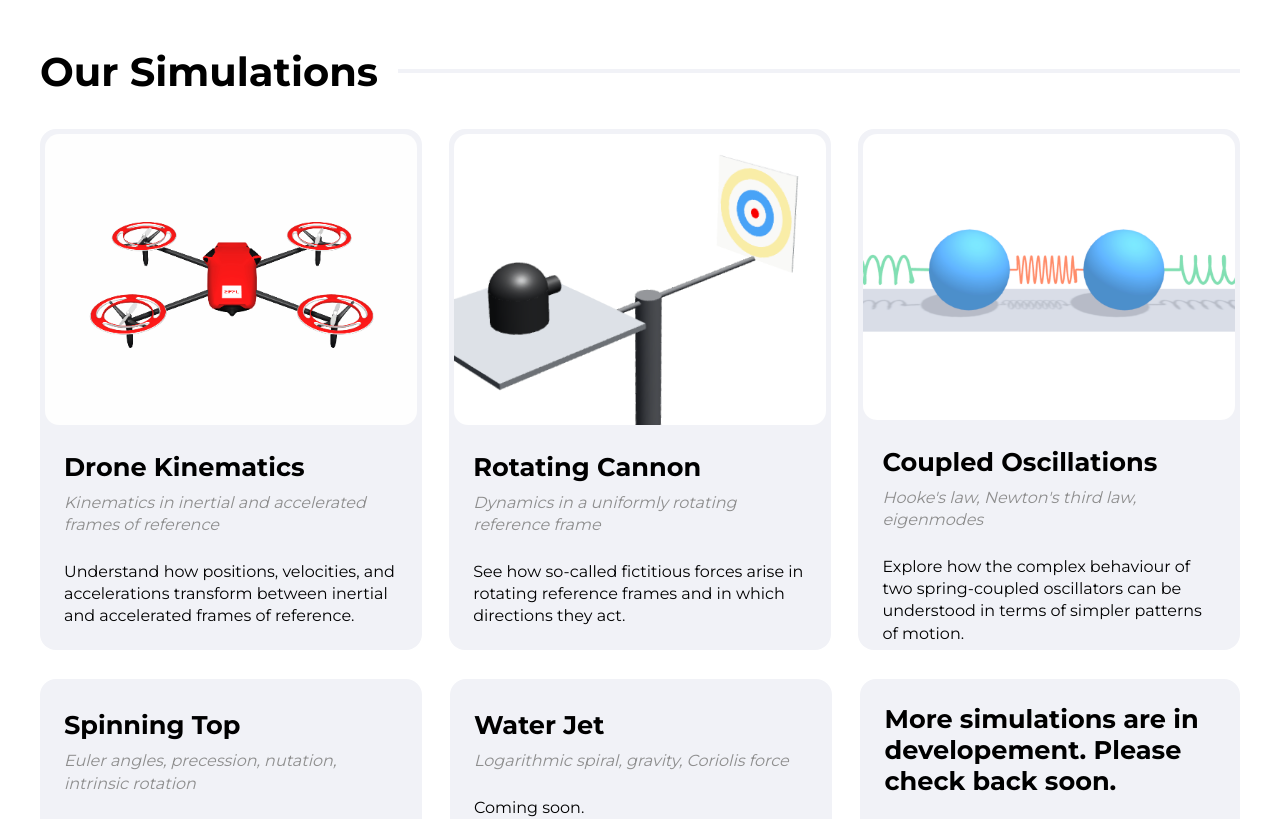
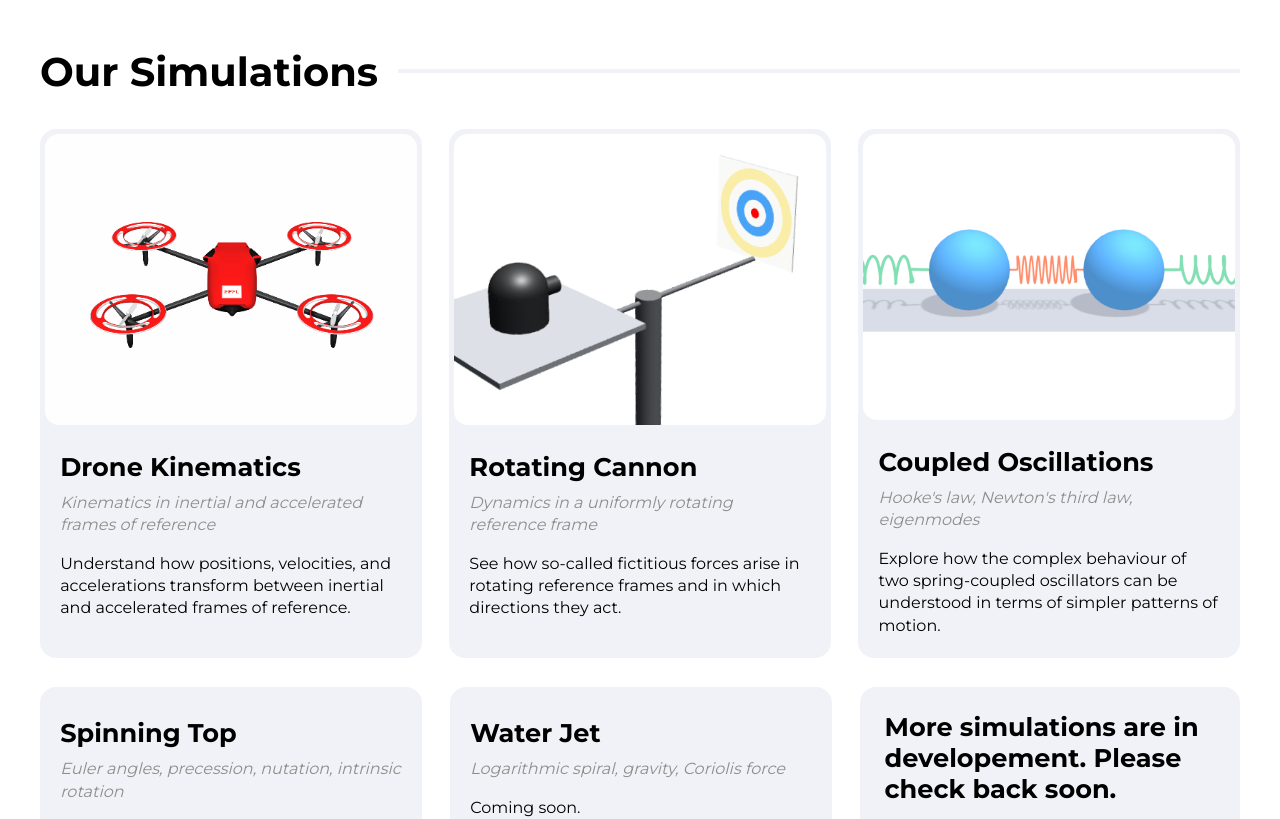
Before and after one commit to epfl-physics/epfl-physics.github.io, a React (Create React App) app: page /#/ in a window 1280 px wide. Shown: the part 1360-2179 px from the top of the page. Built offline with nearby package versions, Linux system fonts and the light colour scheme.

Commit message:
Fix p spacing on simulation cards

```diff
--- a/src/components/Simulations/SimulationCard/SimulationCard.css
+++ b/src/components/Simulations/SimulationCard/SimulationCard.css
@@ -4,7 +4,7 @@
   justify-content: flex-start;
   color: black;
   width: 31%;
-  min-height: 510px;
+  min-height: 500px;
   text-decoration: none;
   border-radius: 16px;
   padding: 0.25em;
@@ -23,7 +23,7 @@
 }
 
 .simulation-card-content {
-  margin: 0 1em;
+  margin: 0 0.8em;
 }
 
 .simulation-card-content h3 {
@@ -33,6 +33,10 @@
 .simulation-card-content p {
   font-size: 1rem;
   line-height: 1.4rem;
+}
+
+.simulation-card-description {
+  margin: -0.5em 0 1em;
 }
 
 .no-link-h3 {
@@ -59,5 +63,6 @@
 @media (max-width: 700px) {
   .simulation-card {
     width: 100%;
+    min-height: 250px;
   }
 }
--- a/src/components/Simulations/SimulationCard/SimulationCard.js
+++ b/src/components/Simulations/SimulationCard/SimulationCard.js
@@ -15,9 +15,9 @@ export default function SimulationCard(props) {
           {props.image ? <img src={props.image} alt='Sim' /> : <></>}
           <div className='simulation-card-content'>
             <h3>{props.name}</h3>
-            <p className='description italic'>{props.keywords}</p>
+            <p className='secondary-color italic'>{props.keywords}</p>
             <br />
-            <p>{props.description}</p>
+            <p className='simulation-card-description'>{props.description}</p>
           </div>
         </HashLink>
       ) : (
--- a/src/index.css
+++ b/src/index.css
@@ -56,7 +56,7 @@ a {
   font-style: italic;
 }
 
-.description {
+.secondary-color {
   color: #8e8e8e;
 }
 
```
